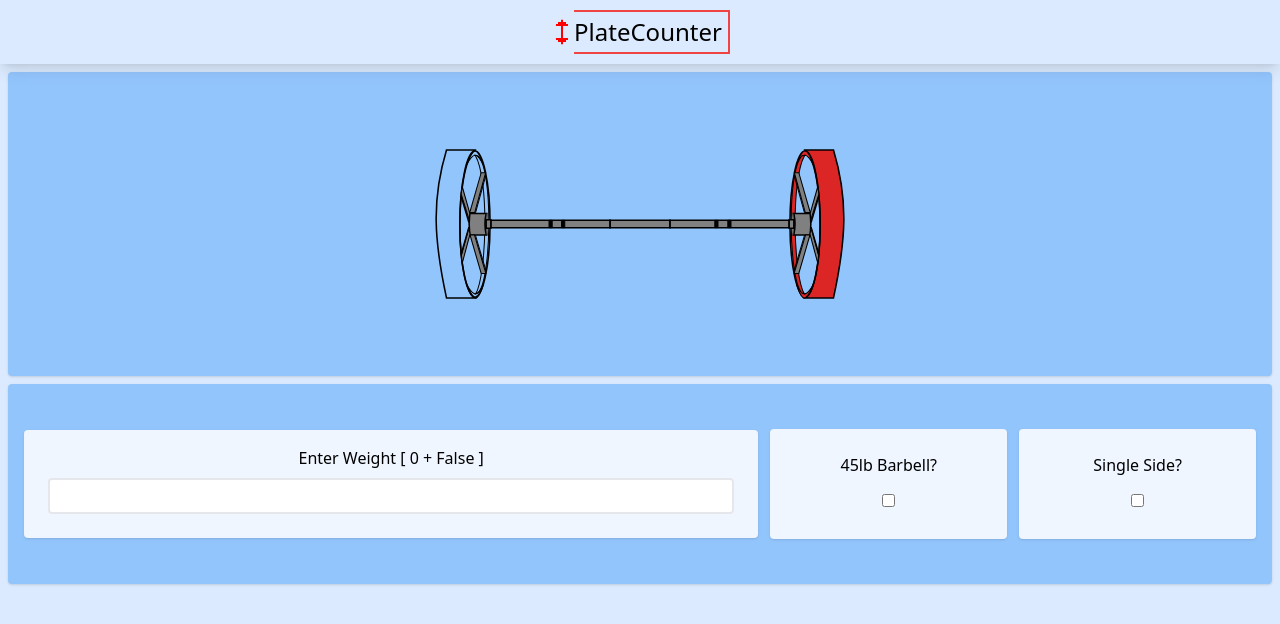
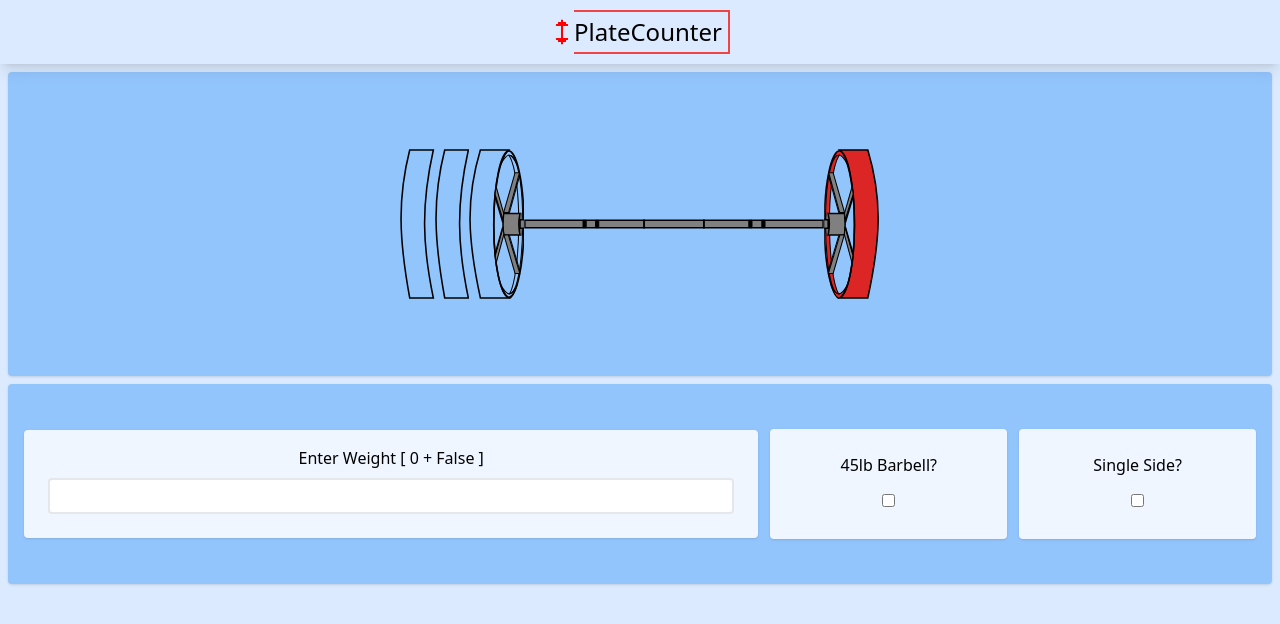
Before and after one commit to PeytonCurr/plate_counter, a React (Create React App) app: page / in a window 1280 px wide. Shown: the top 624 px of the page. Built offline with nearby package versions, Linux system fonts and the light colour scheme.

Commit message:
Have plates conditionally Translating based on count of plates

```diff
--- a/src/components/BarbellPlates.jsx
+++ b/src/components/BarbellPlates.jsx
@@ -1,6 +1,9 @@
 import React, { useEffect, useState } from 'react'
 import BarBell from './svgs/BarBell.jsx'
 import BasePlate45_35 from './svgs/BasePlate45_35.jsx'
+import AddPlate45_35 from './svgs/AddPlate45_35.jsx'
+import EndBar from './svgs/EndBar.jsx'
+
 
 function BarbellPlates(props) {
 
@@ -13,13 +16,18 @@ function BarbellPlates(props) {
   return (
     <div className='text-2xl p-2 bg-blue-300 row-span-2 md:row-span-3 rounded shadow flex justify-center items-center'>
 
-      <BasePlate45_35 color={" " + (props.counts[45] > 0 && '#DC2626')} height={150} transform={"translate(28 0)"} />
+      <AddPlate45_35 color={" " + (props.counts[45] > 0 && '#DC2626')} height={150} transform={`translate(${12 * props.counts[45]} 0)`} />
+
+      <AddPlate45_35 color={" " + (props.counts[45] > 0 && '#DC2626')} height={150} transform={`translate(${12 * props.counts[45]} 0)`} />
+
+      <BasePlate45_35 color={" " + (props.counts[45] > 0 && '#DC2626')} height={150} transform={"translate(0 0)"} />
 
       {width > 400 &&
         <BarBell width={300} />
       }
 
-      <BasePlate45_35 color={"#DC2626"} transform={"scale(-1,1) translate(28 0)"} height={150} />
+      <BasePlate45_35 color={"#DC2626"} transform={"scale(-1,1) translate(0 0)"} height={150} />
+
     </div>
   )
 }
--- a/src/components/svgs/AddPlate45_35.jsx
+++ b/src/components/svgs/AddPlate45_35.jsx
@@ -2,7 +2,7 @@ import React from 'react'
 
 function AddPlate45_35(props) {
   return (
-    <svg transform={props.transform} height={props.height} width="66" viewBox="0 0 66 288" fill="none" xmlns="http://www.w3.org/2000/svg">
+    <svg transform={props.transform} height={props.height} viewBox="0 0 66 288" fill="none" xmlns="http://www.w3.org/2000/svg">
       <path d="M18.625 286C-1.75036 173.393 -5.26348 96.9667 18.625 2H64C40.4569 107.678 42.7873 183.676 64 286H18.625Z" fill={props.color} stroke="black" stroke-width="3" />
     </svg>
   )
--- a/src/components/svgs/BasePlate45_35.jsx
+++ b/src/components/svgs/BasePlate45_35.jsx
@@ -2,7 +2,7 @@ import React from 'react'
 
 function BasePlate45_35(props) {
   return (
-    <svg transform={props.transform} width="109" height={props.height} viewBox="0 0 109 288" fill="none" xmlns="http://www.w3.org/2000/svg">
+    <svg transform={props.transform} height={props.height} viewBox={"0 0 106 288"} fill="none" xmlns="http://www.w3.org/2000/svg">
       <path d="M21.8427 286C-2.47624 173.393 -6.66931 96.9667 21.8427 2H76C37.5 38 38.5 261 76 286H21.8427Z" fill={props.color} stroke="black" stroke-width="3" />
       <path d="M105.5 144C105.5 183.139 102.091 218.528 96.6002 244.094C93.852 256.889 90.5987 267.143 87.0345 274.162C85.2513 277.673 83.4277 280.299 81.6121 282.029C79.8031 283.752 78.0989 284.5 76.5 284.5C74.9011 284.5 73.1969 283.752 71.3879 282.029C69.5723 280.299 67.7487 277.673 65.9655 274.162C62.4013 267.143 59.148 256.889 56.3998 244.094C50.9086 218.528 47.5 183.139 47.5 144C47.5 104.861 50.9086 69.4715 56.3998 43.9058C59.148 31.1107 62.4013 20.8568 65.9655 13.8382C67.7487 10.3267 69.5723 7.70068 71.3879 5.97097C73.1969 4.24752 74.9011 3.5 76.5 3.5C78.0989 3.5 79.8031 4.24752 81.6121 5.97097C83.4277 7.70068 85.2513 10.3267 87.0345 13.8382C90.5987 20.8568 93.852 31.1107 96.6002 43.9058C102.091 69.4715 105.5 104.861 105.5 144Z" stroke="black" stroke-width="3" />
       <path d="M60 31C72.9233 -5.03286 80.5 -4.96712 93 31C80.5084 5.50367 73.2898 5.36924 60 31Z" fill={props.color} stroke="black" stroke-width="2" />
--- a/src/components/svgs/EndBar.jsx
+++ b/src/components/svgs/EndBar.jsx
@@ -1,8 +1,8 @@
 import React from 'react'
 
-function EndBar() {
+function EndBar(props) {
   return (
-    <svg width="148" height="45" viewBox="0 0 148 45" fill="none" xmlns="http://www.w3.org/2000/svg">
+    <svg transform={props.transform} height='45' width={props.width} viewBox="0 0 148 45" fill="none" xmlns="http://www.w3.org/2000/svg">
       <path d="M8.40785 43C-0.135967 25.3137 -0.135931 19.2843 8.40785 2H145.627C145.195 16.0559 146.509 28.5955 145.627 43H8.40785Z" fill="#808080" stroke="black" stroke-width="3" />
     </svg>
   )
```
Also changed, not shown: src/assets/BasePlateLeft45-25 (1)-cropped.svg (added).
